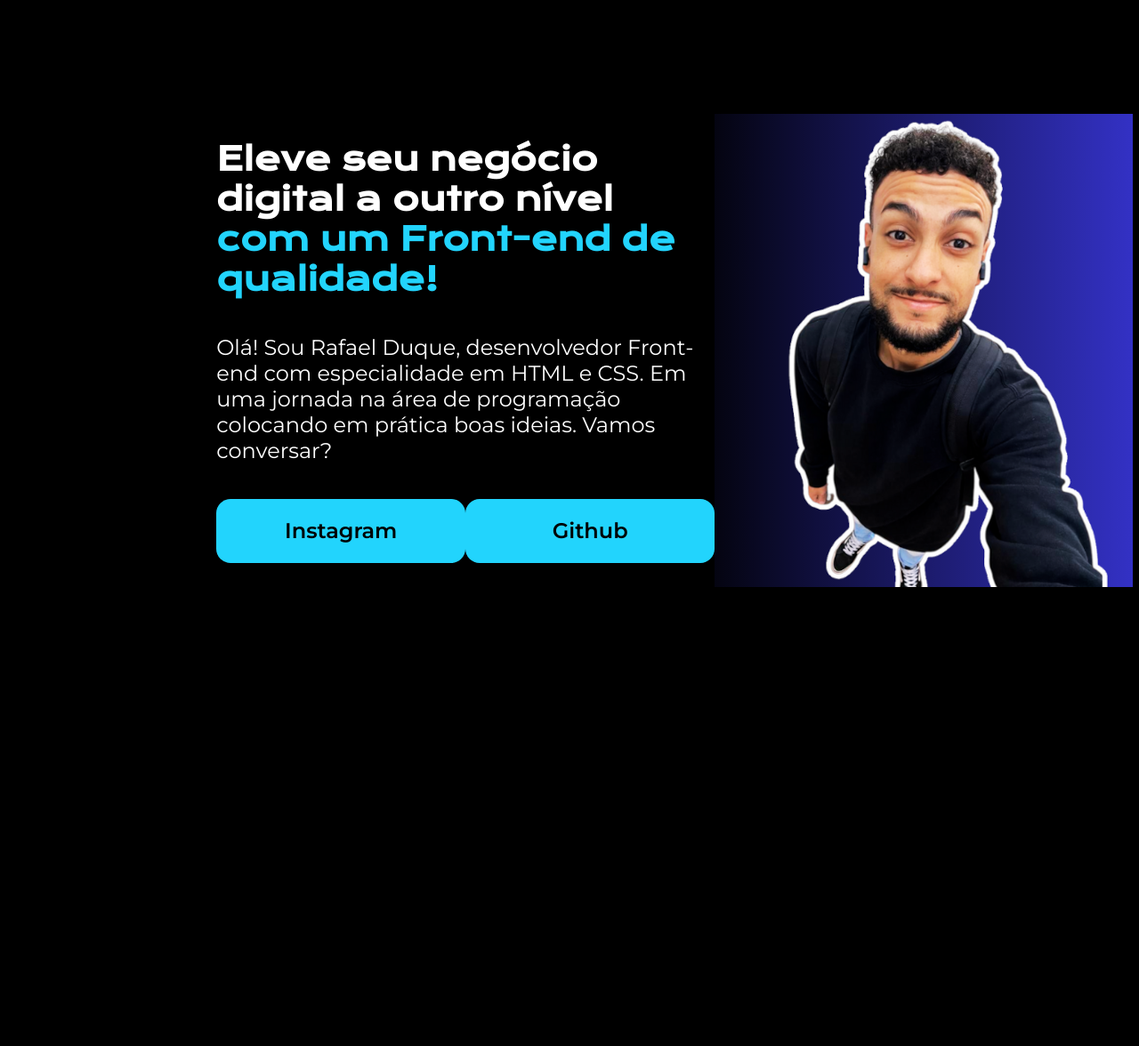
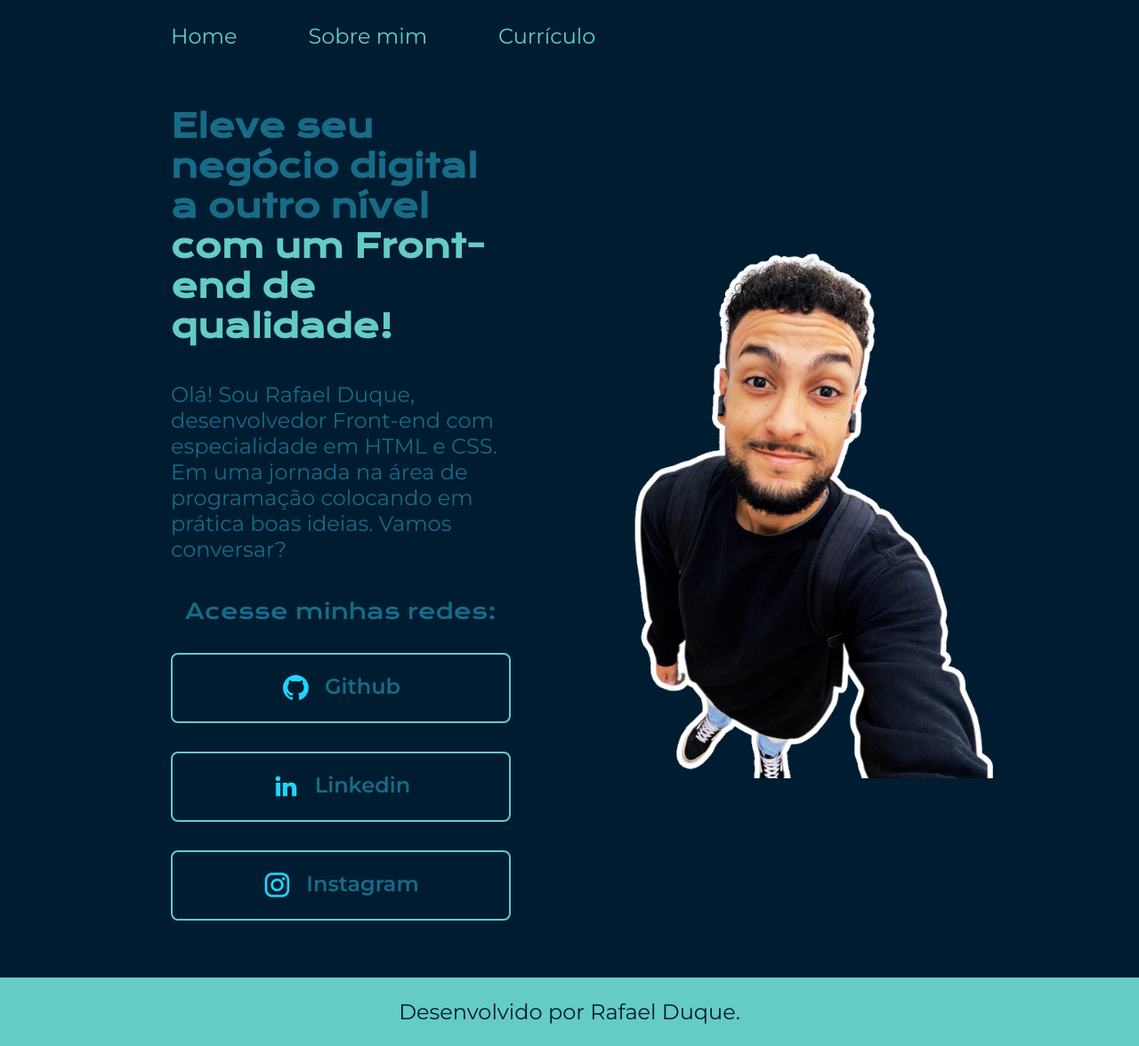
Before and after one commit to RafaelDuque-Dev/Projeto-Portfolio, a plain HTML site: page index.html in a window 1280 px wide. Shown: the whole page at 89% size. Before the commit the page ends 928 px from the top, so only its background shows below. Drawn offline with nearby package versions, Linux system fonts and the light colour scheme.

Commit message:
Adicionando novas paginas, cores e efeitos

```diff
--- a/index.html
+++ b/index.html
@@ -5,11 +5,17 @@
     <meta name="viewport" content="width=device-width, initial-scale=1.0">
     <title>Projeto Portfolio</title>
     <!--Linkando arquivo CSS-->
-    <link rel="stylesheet" href="style.css">
+    <link rel="stylesheet" href="styles/style.css">
 </head>
 <body>
     <!--Cabeçalho-->
-    <header></header>
+    <header class="cabecalho">
+        <nav class="cabecalho__menu"> <!--Links para navegação-->
+            <a class="cabecalho__menu__link" href="index.html">Home</a>
+            <a class="cabecalho__menu__link"href="about.html">Sobre mim</a>
+            <a class="cabecalho__menu__link"href="curriculum.html">Currículo</a>
+        </nav>
+    </header>
 
     <!--Conteudo Principal-->
     <main class="apresentacao">
@@ -18,14 +24,27 @@
             <h1 class="apresentacao__conteudo__titulo">Eleve seu negócio digital a outro nível <strong class="titulo-destaque">com um Front-end de qualidade!</strong></h1>
             <p class="apresentacao__conteudo__paragrafo">Olá! Sou Rafael Duque, desenvolvedor Front-end com especialidade em HTML e CSS. Em uma jornada na área de programação colocando em prática boas ideias. Vamos conversar?</p>
             <div class="apresentacao__conteudo__links"> <!--Pequena divisão-->
-                <a class="apresentacao__conteudo__links__link" href="https://www.instagram.com/raafaell_ferraz/">Instagram</a>
-                <a class="apresentacao__conteudo__links__link" href="https://github.com/RafaelDuque-Dev">Github</a>
+                <h2 class="apresentacao__conteudo__links__subtitulo">Acesse minhas redes:</h2>
+                <a class="apresentacao__conteudo__links__link" href="https://github.com/RafaelDuque-Dev">
+                    <img src="assets/github.png" alt="icone github">
+                    Github
+                </a>
+                <a class="apresentacao__conteudo__links__link" href="https://www.linkedin.com/in/rafael-ferraz-0830a511b/">
+                    <img src="assets/linkedin.png" alt="icone linkedin">
+                    Linkedin
+                </a>
+                <a class="apresentacao__conteudo__links__link" href="https://www.instagram.com/raafaell_ferraz/">
+                    <img src="assets/instagram.png" alt="icone instagram">
+                    Instagram
+                </a>
             </div>
         </section>
-        <img src="Imagens/Foto Portfolio.png" alt="Foto Portfolio Rafael Duque">
+        <img class="apresentacao__conteudo__img" src="assets/Foto Portfolio 2.png" alt="Foto Portfolio Rafael Duque">
     </main>
 
     <!--Rodapé-->
-    <footer></footer>
+    <footer class="rodape">
+        <p>Desenvolvido por Rafael Duque.</p>
+    </footer>
 </body>
 </html>
--- /dev/null
+++ b/styles/style.css
@@ -0,0 +1,160 @@
+/*Fontes*/
+@import url('https://fonts.googleapis.com/css2?family=Krona+One&family=Montserrat:wght@400;600&display=swap');
+
+:root {
+    /* Variaveis */
+    --cor-primaria: #001C30;
+    --cor-secundaria: #176B87;
+    --cor-terciaria: #64CCC5;
+    --cor-hover-primaria: #DAFFFB;
+    --cor-hover-secundaria: ;
+
+    --fonte-primaria: 'Krona One', sans-serif;
+    --fonte-secundaria: 'Montserrat', sans-serif;
+
+}
+
+* {
+    /* Reset da Pagina */
+    margin: 0;
+    padding: 0;
+}
+
+body {
+    /* height: 100vh; Preenchimento da tela toda */
+    box-sizing: border-box; /*Controle para conteudo Filho nao ultrapassar o tamanho do Pai*/
+    background-color: var(--cor-primaria);
+    color: var(--cor-secundaria);
+}
+
+
+.cabecalho {
+    padding: 2% 0 0 15%;
+}
+
+.cabecalho__menu {
+    display: flex;
+    gap: 80px;
+}
+
+.cabecalho__menu__link {
+    font-family: var(--fonte-secundaria);
+    font-size: 24px;
+    color: var(--cor-terciaria);
+    text-decoration: none;
+}
+
+.cabecalho__menu__link:hover:hover {
+    color: var(--cor-hover-primaria);
+    font-size: 26px;
+}
+
+.titulo-destaque{
+    color: var(--cor-terciaria);
+}
+
+.apresentacao{
+    padding: 5% 15%;
+    /* margin: 10% 16%; Margem da pagina vertical e Horizontal */
+    display: flex;
+    align-items: center; /*Alinhamento de elementos*/
+    justify-content: space-between; /*Espaçamento entre elementos*/
+}
+
+.apresentacao__conteudo{
+    width: 615px; /*Largura conteudo*/
+    display: flex;
+    flex-direction: column;
+    gap: 40px; /*Espassamento do flexbox*/
+}
+
+.apresentacao__conteudo__titulo{
+    font-size: 36px;
+    font-family: var(--fonte-primaria);
+}
+
+.apresentacao__conteudo__titulo:hover{
+    font-size: 40px;
+}
+
+.apresentacao__conteudo__paragrafo{
+    font-size: 24px;
+    font-family: var(--fonte-secundaria);
+}
+
+.apresentacao__conteudo__paragrafo:hover{
+    font-size: 26px;
+}
+
+.apresentacao__conteudo__links{
+    display: flex;
+    flex-direction: column;
+    justify-content: space-between;
+    align-items: center;
+    gap: 32px;
+}
+
+.apresentacao__conteudo__links__subtitulo{
+    font-family: var(--fonte-primaria);
+    font-weight: 400;
+    font-size: 24px;
+}
+
+.apresentacao__conteudo__links__link{
+    display: flex;
+    justify-content: center;
+    gap: 16px;
+    border: 2px solid var(--cor-terciaria);/*Borda e tipo da borda do link*/
+    width: 378px;
+    text-align: center; /*Alinhamento do texto*/
+    border-radius: 8px; /*Borda de arredondamento*/
+    font-size: 24px;
+    padding: 21.5px 0; /*Borda Vertical e Horizontal*/
+    text-decoration: none; /*Sem decoração no link*/
+    color: var(--cor-secundaria);
+    font-family: var(--fonte-secundaria);
+    font-weight: 600; /*Espessura da fonte*/
+}
+
+/*Efeito Hover*/
+.apresentacao__conteudo__links__link:hover{
+    background-color:var(--cor-hover-primaria);
+    padding: 25.5px 7px;
+}
+
+.apresentacao__conteudo__img:hover{
+zoom: 110%;
+}
+
+.rodape{
+    background-color: var(--cor-terciaria);
+    color: var(--cor-primaria);
+    padding: 24px;
+    text-align: center;
+    font-family: var(--fonte-secundaria);
+    font-size: 24px;
+    font-weight: 400;
+}
+
+
+
+/*Curriculo*/
+.apresentacao__conteudo__estudos{
+    font-size: 24px;
+    font-family: var(--fonte-secundaria);
+    text-decoration: none;
+}
+
+.apresentacao__conteudo__estudos:hover{
+    font-size: 26px;
+}
+
+.apresentacao__conteudo__estudos__links{
+    text-decoration: none;
+    color: var(--cor-terciaria);
+}
+
+.apresentacao__conteudo__estudos__links:hover{
+    font-size: 28px;
+    background-color:var(--cor-hover-primaria);
+}
```
Also changed, not shown: about.html (added, +30 -0 lines), curriculum.html (added, +44 -0 lines), assets/FOTO_PERFIL-removebg.png (added), assets/Foto Portfolio 2.png (added), assets/Foto Portfolio.png (added), assets/github.png (added), assets/instagram.png (added), assets/linkedin.png (added).
